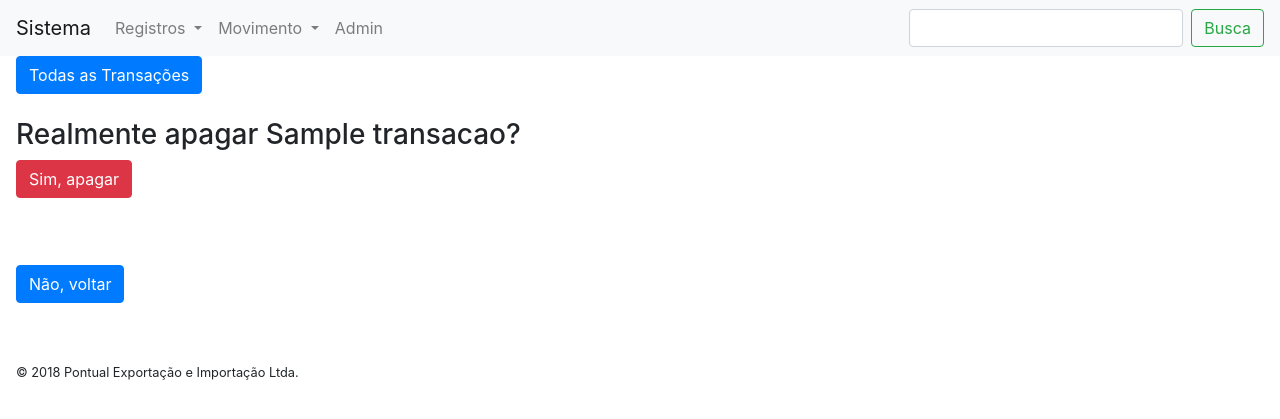
After one commit to pontual/sistema-v1, a Django app: template movimento/templates/movimento/transacoes/confirmarApagar.html in a window 1280 px wide. The commit adds this page. Shown: the top 419 px of the page. Run offline with Django 3.2, Linux system fonts and the light colour scheme; the template is opened without the code that fills it: most values are stand-ins (such as "Sample title", 1, 10 or a date in 2020); some libraries are stand-ins or nearby versions.

Commit message:
transacoes delete

```diff
--- a/TODO.txt
+++ b/TODO.txt
@@ -1,3 +1,4 @@
+
 o Registros - ClientesVer: Organize data in a table
 
 o Produtos - todos: place in a grid
@@ -5,3 +6,7 @@ o Produtos - todos: place in a grid
 o Produtos - novo: generate thumbnail; currently loading full image and sizing it
 
 o tags for Produtos, such as [lanterna] [chaveiro]
+
+o Transacao Nova - JavaScript add more rows
+
+o Transacoes Todos - lista de itens
--- a/movimento/forms.py
+++ b/movimento/forms.py
@@ -1,7 +1,7 @@
 import datetime
 from django import forms
 
-from django.forms import ModelForm, TextInput
+from django.forms import ModelForm, TextInput, inlineformset_factory
 
 from registros.models import Empresa
 from .models import Transacao, ItemDeLinha
@@ -10,3 +10,5 @@ class TransacaoForm(ModelForm):
     class Meta:
         model = Transacao
         fields = '__all__'
+
+ItemDeLinhaFormSet = inlineformset_factory(Transacao, ItemDeLinha, exclude=("transacao", ))
--- a/movimento/models.py
+++ b/movimento/models.py
@@ -16,6 +16,7 @@ class Transacao(Model):
 
     class Meta:
         verbose_name_plural = "Transações"
+        ordering = ['-data']
 
     def __str__(self):
         fmt = "[{}] {} {} --> {}"
--- /dev/null
+++ b/movimento/templates/movimento/transacoes/confirmarApagar.html
@@ -0,0 +1,24 @@
+{% extends 'sitewide/bootstrap/base.html' %}
+
+{% block title %}Transações - Movimento{% endblock %}
+{% block headerTitle %}Movimento - Transações{% endblock %}
+
+{% block mainTitle %}Realmente apagar {{ transacao }}?{% endblock %}
+
+{% block actionTop %}
+<a href="{% url "movimento:transacoes" %}" class="btn btn-primary">Todas as Transações</a>
+
+{% endblock %}
+
+
+{% block main %}
+
+<h3>
+
+<a href="{% url "movimento:transacoesApagar" transacao_id=transacao.id %}" class="btn btn-danger">Sim, apagar</a>
+
+<br><br><br>
+
+<a href="{% url "movimento:transacoesVer" transacao_id=transacao.id %}" class="btn btn-primary">Não, voltar</a>
+
+{% endblock %}
--- a/movimento/templates/movimento/transacoes/editar.html
+++ b/movimento/templates/movimento/transacoes/editar.html
@@ -20,10 +20,12 @@
         {{ form.as_table }}
     </table>
 
+    <br>
+
     {{ formset.management_form }}
     {% for row in formset %}
     <ul class="ul-columns">
-        {{ row }}
+        {{ row.as_ul }}
     </ul>
     <div class="clear-both"></div>
     {% endfor %}
--- a/movimento/templates/movimento/transacoes/ver.html
+++ b/movimento/templates/movimento/transacoes/ver.html
@@ -6,6 +6,7 @@
 {% block mainTitle %}{{ transacao }}{% endblock %}
 
 {% block actionTop %}
+<a href="{% url "movimento:transacoesNovo" %}" class="btn btn-primary">Transação Nova</a>
 <a href="{% url "movimento:transacoes" %}" class="btn btn-primary">Todas as Transações</a>
 
 {% endblock %}
--- a/registros/models.py
+++ b/registros/models.py
@@ -21,6 +21,9 @@ class Produto(Model):
     nome = CharField(max_length=127)
     por_caixa = IntegerField(default=1)
     foto = ImageField(upload_to='products/', blank=True, null=True)
+
+    class Meta:
+        ordering = ['codigo']
 
     def __str__(self):
         return self.codigo
--- a/registros/templates/registros/clientes/ver.html
+++ b/registros/templates/registros/clientes/ver.html
@@ -6,6 +6,7 @@
 {% block mainTitle %}Cliente - {{ cliente.nome }}{% endblock %}
 
 {% block actionTop %}
+<a href="{% url "registros:clientesNovo" %}" class="btn btn-primary">Cliente Novo</a>
 <a href="{% url "registros:clientes" %}" class="btn btn-primary">Todos os Clientes</a>
 
 {% endblock %}
--- a/registros/templates/registros/produtos/ver.html
+++ b/registros/templates/registros/produtos/ver.html
@@ -7,6 +7,7 @@
 {% block mainTitle %}Produto - {{ produto.nome }}{% endblock %}
 
 {% block actionTop %}
+<a href="{% url "registros:produtosNovo" %}" class="btn btn-primary">Produto Novo</a>
 <a href="{% url "registros:produtos" %}" class="btn btn-primary">Todos os Produtos</a>
 
 {% endblock %}
--- a/sitewide/templates/sitewide/bootstrap/base.html
+++ b/sitewide/templates/sitewide/bootstrap/base.html
@@ -38,8 +38,11 @@
                             Movimento
                         </a>
                         <div class="dropdown-menu" aria-labelledby="navbarDropdown">
+                            <a class="dropdown-item" href="{% url "movimento:transacoes" %}">Transações</a>
+                            <!--
                             <a class="dropdown-item" href="{% url "movimento:compras" %}">Compras</a>
                             <a class="dropdown-item" href="{% url "movimento:vendas" %}">Vendas</a>
+                            -->
                         </div>
                     </li>
                     <li class="nav-item">
--- a/static/css/style.css
+++ b/static/css/style.css
@@ -14,6 +14,11 @@ footer {
     width: 18rem;
 }
 
+ul.ul-columns {
+    margin-left: 0;
+    padding-left: 0;
+}
+
 ul.ul-columns li {
     float: left;
     list-style: none;
@@ -21,11 +26,12 @@ ul.ul-columns li {
 }
 
 ul.ul-columns input[type=text] {
-    width: 3em;
+    width: 5em;
 }
 
 ul.ul-columns input[type=number] {
-    width: 3em;
+    width: 5em;
+    text-align: right;
 }
 
 .clear-both {
```
Also changed, not shown: movimento/templates/movimento/transacoes/novo.html (+11 -0 lines), movimento/views.py (+24 -13 lines), movimento/migrations/0006_auto_20180203_1722.py (added), registros/migrations/0007_auto_20180203_1722.py (added).
